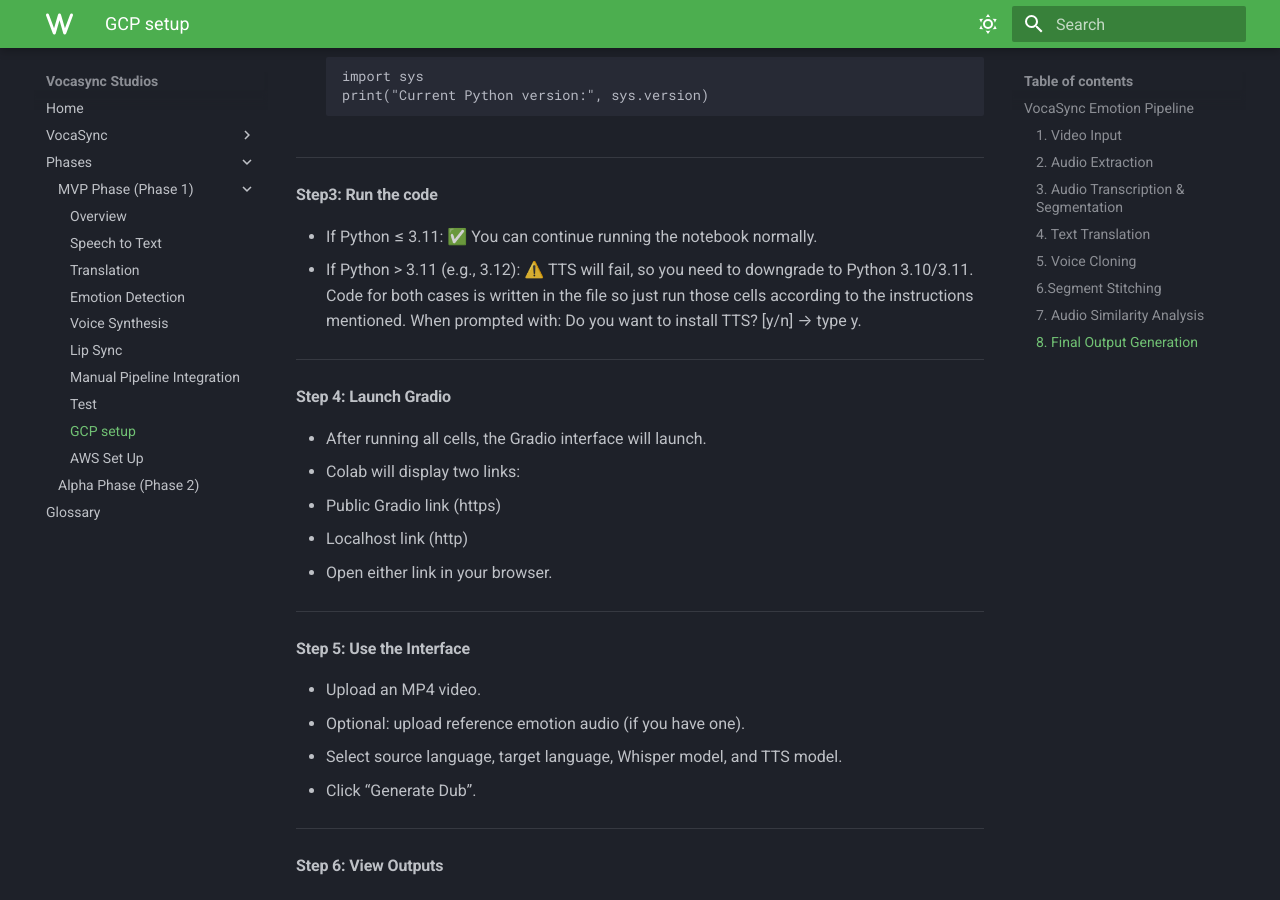
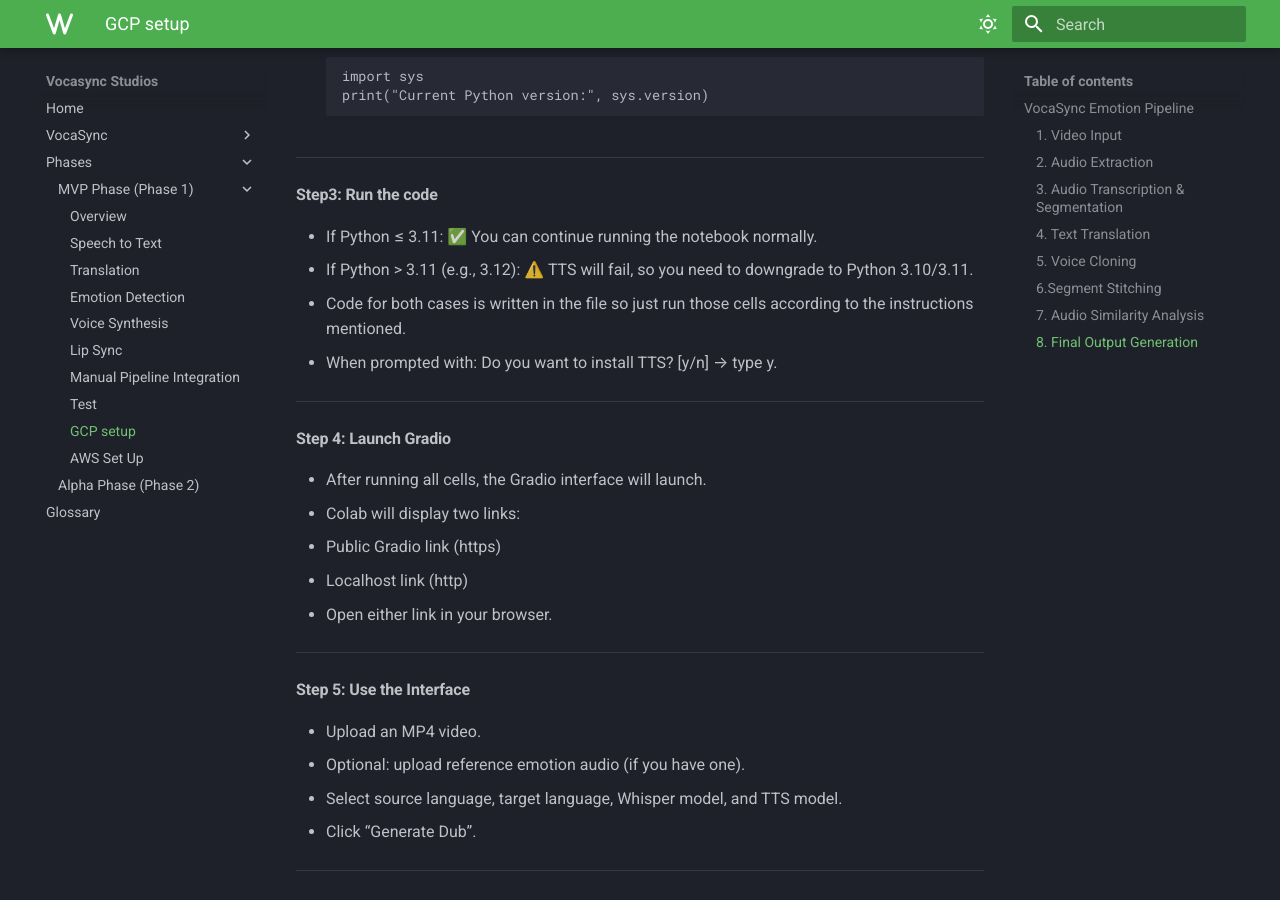
Before and after one commit to RETAILBRIDGE-LLC/wiki, an MkDocs documentation site: the page built from docs/phases/phase1_mvp/gcp_setup.md, in a window 1280 px wide and 900 px high, scrolled down 3241 px. Built offline with MkDocs 1.6.1 and Material for MkDocs 9.7.7, drawn with Linux system fonts in a browser that asks for light colours.

```diff
--- a/docs/phases/phase1_mvp/gcp_setup.md
+++ b/docs/phases/phase1_mvp/gcp_setup.md
@@ -122,8 +122,8 @@ To implement an AI-powered video dubbing and voice cloning system, built using G
 
 - If Python ≤ 3.11: ✅ You can continue running the notebook normally.
 - If Python > 3.11 (e.g., 3.12): ⚠️ TTS will fail, so you need to downgrade to Python 3.10/3.11.
-  Code for both cases is written in the file so just run those cells according to the instructions mentioned.
-  When prompted with: Do you want to install TTS? [y/n] → type y.
+- Code for both cases is written in the file so just run those cells according to the instructions mentioned.
+- When prompted with: Do you want to install TTS? [y/n] → type y.
 
 ---
 
```
